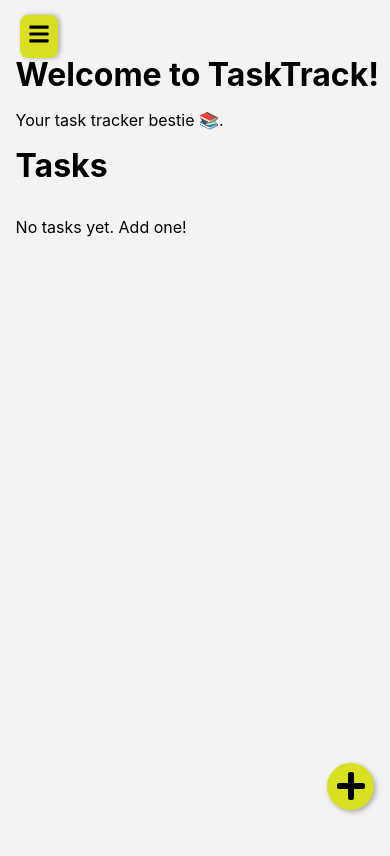
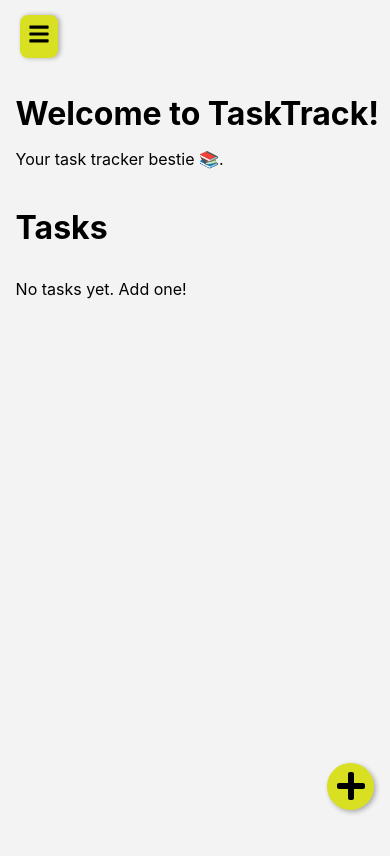
Before and after one commit to jarelltamonte/tasktrack, a React (Create React App) app: page / in a window 390 px wide. Shown: the top 856 px of the page. Built offline with nearby package versions, Linux system fonts and the light colour scheme; a web font is replaced by a local one.

Commit message:
improved home ui header alignment

```diff
--- a/src/Home.css
+++ b/src/Home.css
@@ -87,6 +87,10 @@
 }
 
 @media (max-width: 760px) {
+  .header{
+    margin-top: 10%;
+  }
+
   .home-container {
     margin-left: 0;
     overflow: hidden;
```
